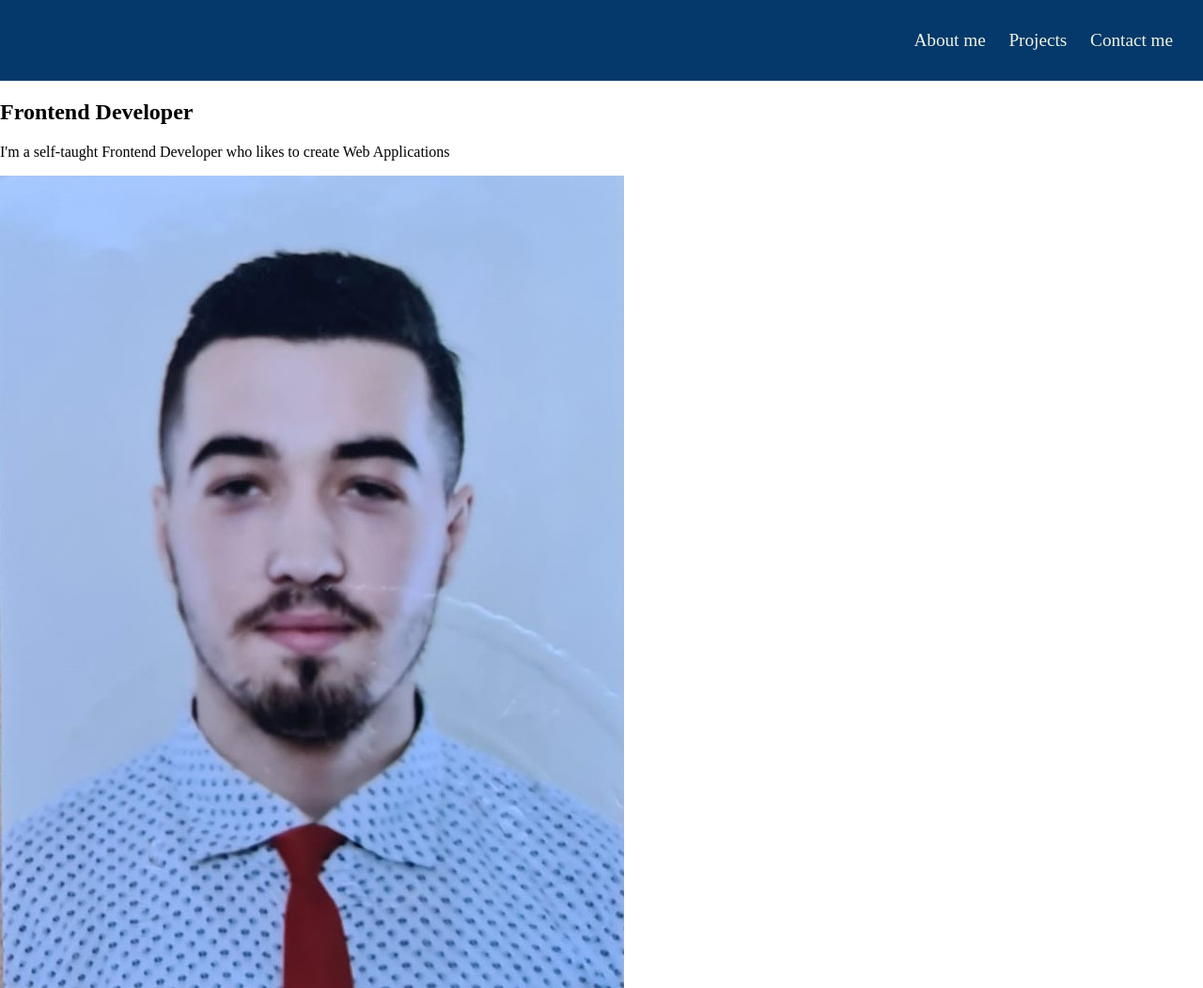
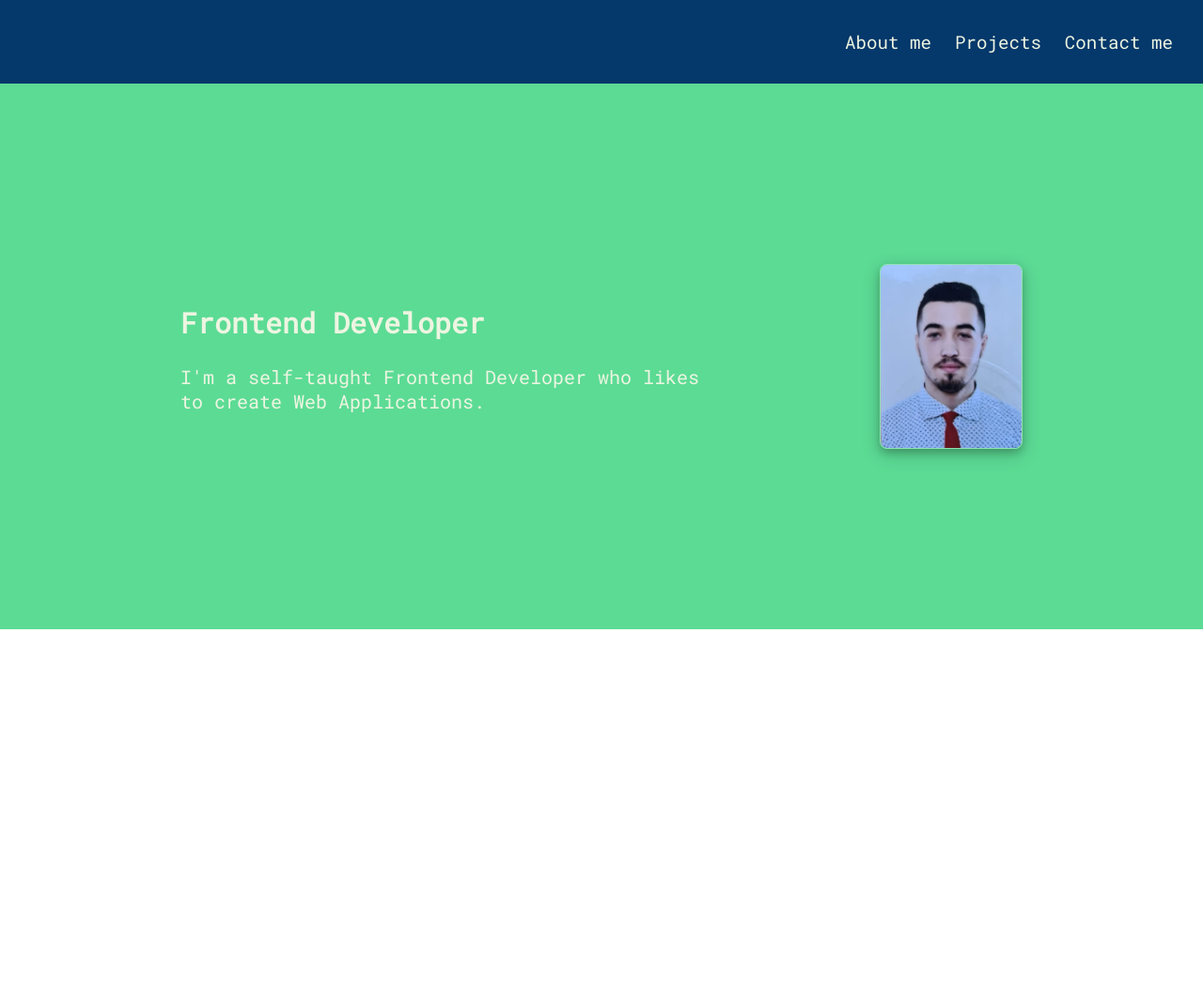
Before and after one commit to Mugurel03/personal-portfolio, a plain HTML site: page index.html in a window 1280 px wide. Shown: the whole page at 94% size. After the commit the page ends 800 px from the top, so only its background shows below. Drawn offline with Linux system fonts and the light colour scheme; a web font is replaced by a local one.

Commit message:
adding the intro section

```diff
--- a/index.html
+++ b/index.html
@@ -27,12 +27,12 @@
       <div class="intro-box">
         <h1 class="intro-title">Frontend Developer</h1>
         <p class="intro-text">
-          I'm a self-taught Frontend Developer who likes to create Web
-          Applications
+          I'm a self-taught Frontend Developer who likes <br> to create Web
+          Applications.
         </p>
       </div>
       <div class="intro-image">
-        <img src="images/profile-image.jpg" alt="profile image">
+        <img src="images/profile-image.jpg" alt="profile image" >
       </div>
     </article>
 
--- a/styles.css
+++ b/styles.css
@@ -1,3 +1,6 @@
+@import url("https://fonts.googleapis.com/css2?family=Coming+Soon&family=Odibee+Sans&family=Open+Sans:wght@300;400;500&family=Press+Start+2P&family=Roboto+Mono&display=swap");
+
+
 :root {
   --background-color: #5cdb95;
   --navbar-color: #05386b;
@@ -8,8 +11,9 @@
 body {
   margin: 0;
   padding: 0;
-
+  font-family: 'Roboto Mono', monospace;
 }
+/*navbar section*/
 
 .navbar {
   padding: 0.75rem;
@@ -22,15 +26,41 @@ body {
   justify-content: flex-end;
   gap: 1.55rem;
   margin: 20px;
-
 }
 
-li a  {
+li a {
   color: var(--text-color);
   text-decoration: none;
-  font-size: 1.20em;
+  font-size: 1.2em;
 }
 
 a:active {
   color: var(--active-color);
 }
+
+/*intro section*/
+
+.introduction {
+  display: flex;
+  justify-content: space-between;
+  align-items: center;
+  background-color: var(--background-color);
+  color: var(--text-color);
+  padding: 12rem;
+  font-size: 1.25rem;
+}
+
+.intro-box {
+  display: block;
+  position: relative;
+  text-align: left;
+}
+
+.intro-image img {
+  display: flex;
+  width: 150px;
+  height: auto;
+  border-radius: 8px;
+  border: 1px solid #8ee4af;
+  box-shadow: 0 4px 8px 0 rgba(0, 0, 0, 0.2), 0 6px 20px 0 rgba(0, 0, 0, 0.19);
+}
```
